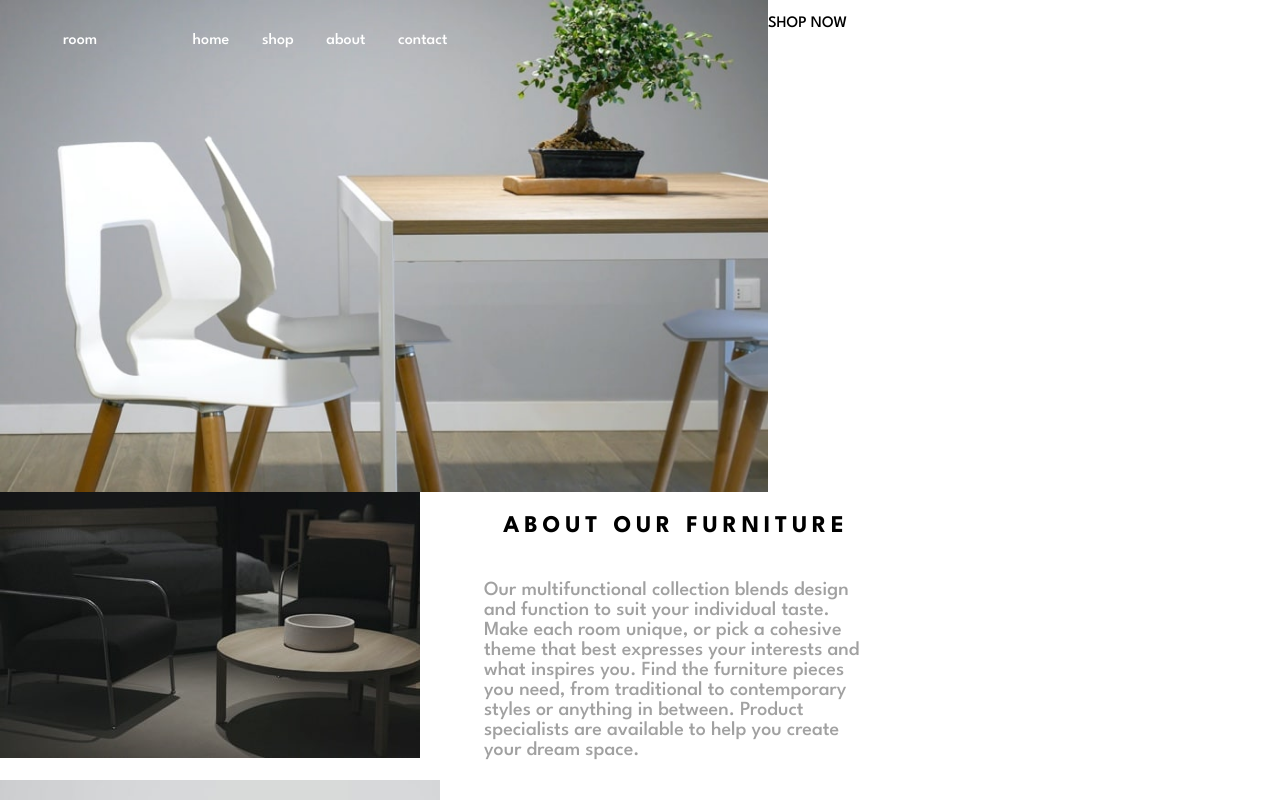
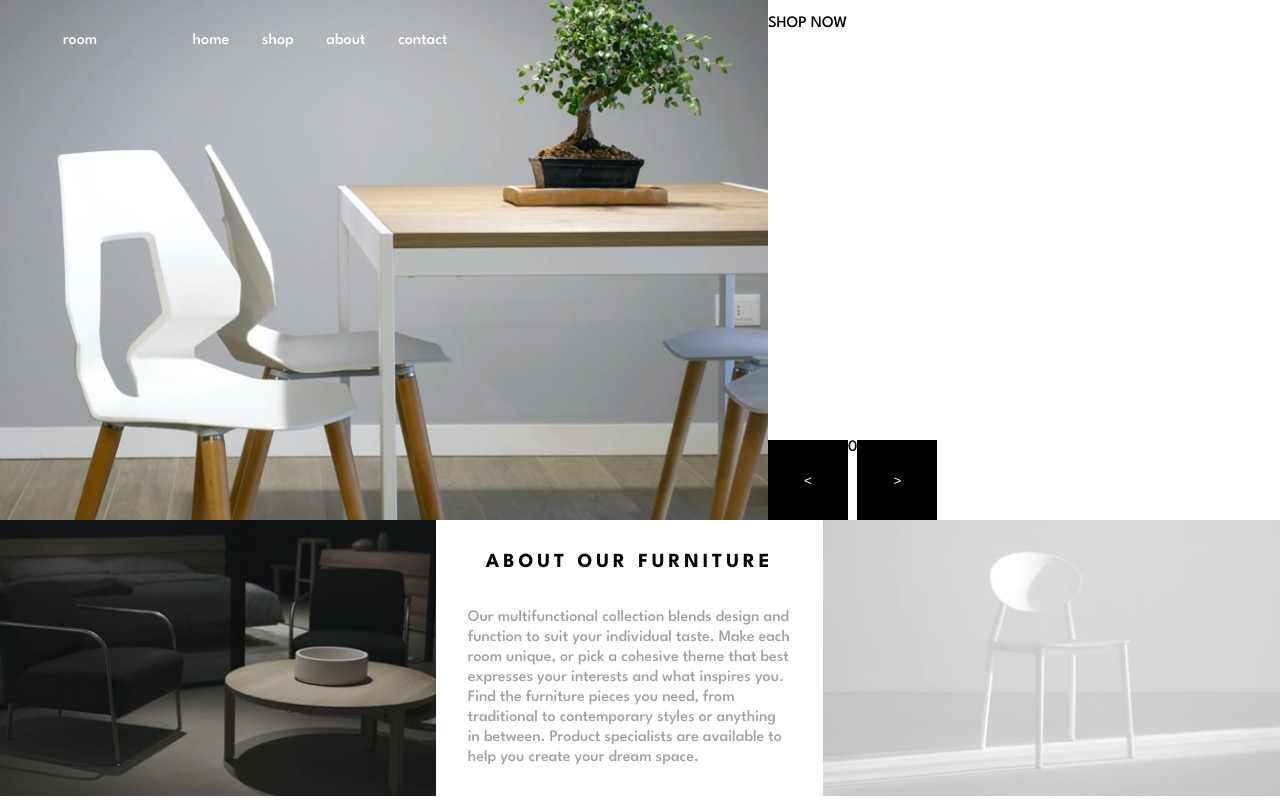
Before and after one commit to kabocha23/Room-Homepage, a React (Create React App) app: page / in a window 1280 px wide. Shown: the top 800 px of the page. Built offline with nearby package versions, Linux system fonts and the light colour scheme.

Commit message:
Adding button functionality for scrolling through gallery

```diff
--- a/src/App.css
+++ b/src/App.css
@@ -1,7 +1,7 @@
-/* body, html {
+body, html {
   height: 100vh;
   width: 100vw;
-} */
+}
 
 :root {
   --doc-height: 100%;
@@ -10,4 +10,5 @@
 .App {
   display: flex;
   flex-direction: column;
+  height: 100%;
 }
--- a/src/components/About/About.css
+++ b/src/components/About/About.css
@@ -1,44 +1,49 @@
 .about-container {
     display: flex;
-    flex-flow: row wrap;
-    height: 30%;
+    flex-flow: row nowrap;
+    height: 34.5vh;
     width: 100%;
     font-family: 'League Spartan', sans-serif;
 }
 .about-first {
-    float: left;
+    /* height: 100%; */
+    width: 100%;
 }
 .about-first img {
-    /* height: 100%; */
+    height: 100%;
+    width: auto;
+    float: bottom;
 }
 
 
 .about-second {
     display: flex;
-    flex-flow: column wrap;
+    flex-flow: column nowrap;
     justify-content: center;
     align-items: center;
-    max-width: 30%;
-    min-width: 20%;
+    width: auto;
     background-color: white;
-    padding: 0em 4em;
+    padding: 0em 2em;
     line-height: 1.25em;
 }
 #about-second-header {
     color: black;
     font-weight: 700;
     letter-spacing: 0.2em;
-    font-size: 1.5em;
+    font-size: 1.25em;
 }
 #about-second-body {
     color: hsl(0, 0%, 63%);
-    font-size: 1.25em;
+    font-size: 1.00em;
 }
 
 
 .about-third {
-    float: right;
+    /* height: 100%; */
+    width: 100%;
 }
 .about-third img {
-    /* height: 100%; */
+    height: 100%;
+    width: auto;
+    float: bottom;
 }
--- a/src/components/Gallery/Gallery.css
+++ b/src/components/Gallery/Gallery.css
@@ -1,7 +1,7 @@
 .gallery-container {
     display: flex;
     flex-flow: row wrap;
-    height: 70%;
+    height: 65vh;
     width: 100%;
     font-family: 'League Spartan', sans-serif;
 }
@@ -14,5 +14,25 @@
 }
 .gallery-text {
     width: 40%;
+    position: relative;
     background-color: white;
 }
+
+.gallery-buttons {
+    display: flex;
+    flex-flow: row nowrap;
+    position: absolute;
+    left: 0;
+    bottom: 0;
+}
+.gallery-buttons button {
+    background-color: black;
+    color: white;
+    height: 6em;
+    width: 6em;
+    border: none;
+    cursor: pointer;
+}
+.gallery-buttons button:hover {
+    background-color: hsl(0, 0%, 27%);
+}
--- a/src/components/Gallery/Gallery.js
+++ b/src/components/Gallery/Gallery.js
@@ -1,11 +1,27 @@
-import React from 'react';
+import React, {useState} from 'react';
 import galleryFirst from '../../images/desktop-image-hero-1.jpg'
 import gallerySecond from '../../images/desktop-image-hero-2.jpg'
 import galleryThird from '../../images/desktop-image-hero-3.jpg'
+import galleryArrow from '../../images/icon-arrow.svg'
 import './Gallery.css';
 
 const Gallery = () => {
 
+    const [select,setSelect] = useState(0);
+    const moveLeft = () => {
+        if(select === 0) {
+            setSelect(2)
+        } else {
+            setSelect(select - 1)
+        }
+    }
+    const moveRight = () => {
+        if(select === 2) {
+            setSelect(0)
+        } else {
+            setSelect(select + 1)
+        }
+    }
 
 
     return(
@@ -17,7 +33,11 @@ const Gallery = () => {
                     <p></p>
                     <p></p>
                     <a><span>SHOP NOW</span></a>
-                    <div></div>
+                    <div className='gallery-buttons'>
+                        <button onClick={moveLeft}><span id='left-arrow'>&#60;</span></button>
+                        <span>{select}</span>
+                        <button onClick={moveRight}><span id='right-arrow'>&#62;</span></button>
+                    </div>
                 </div>
         </div>
     )
```
